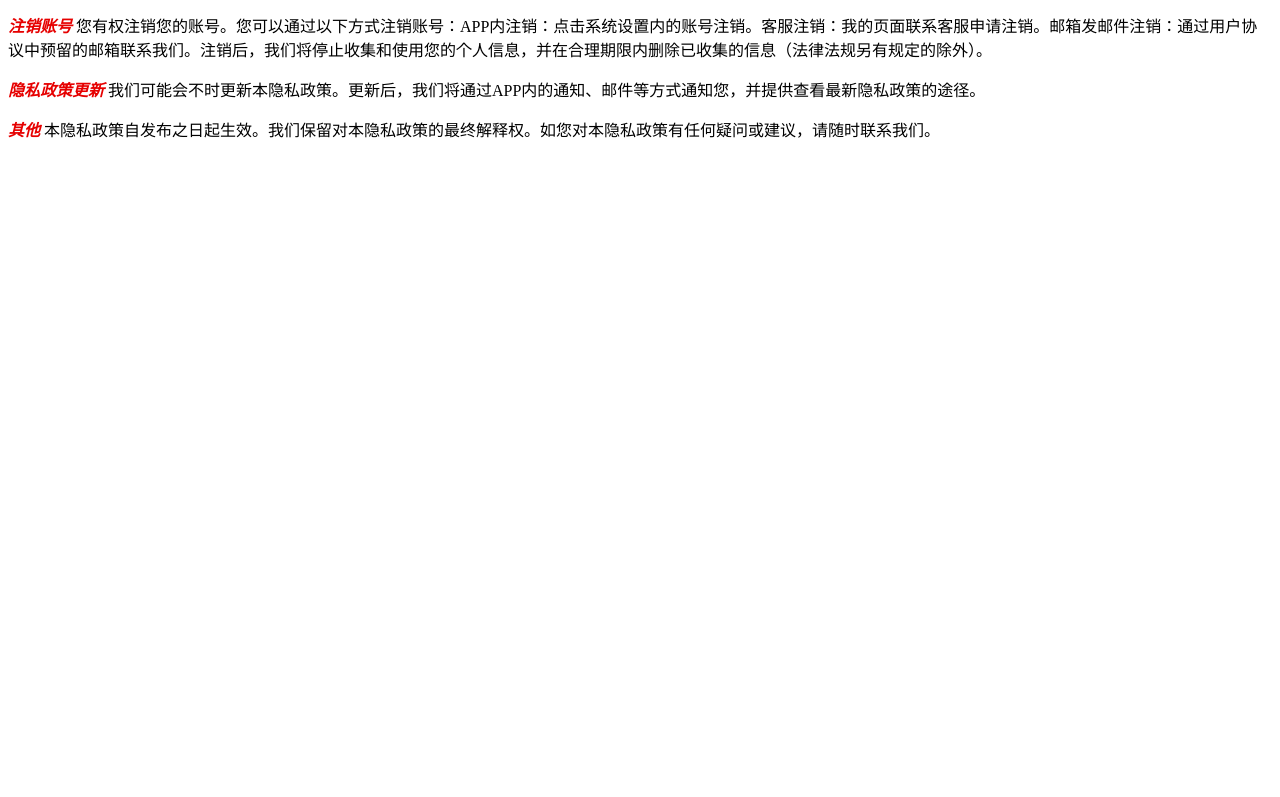
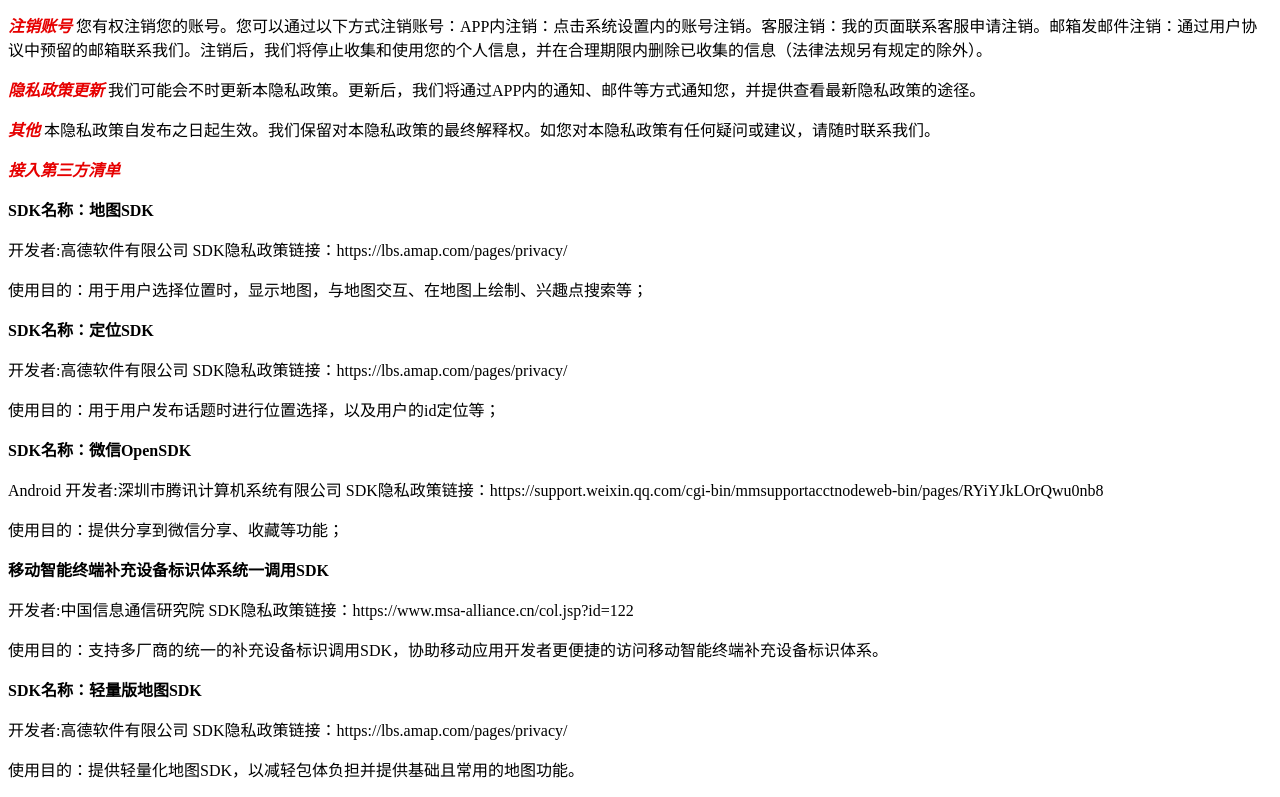
Before and after one commit to drZhaoJingxin/Privacy_Agreement.github.io, a plain HTML site: page index.html in a window 1280 px wide. Shown: the part 531-1328 px from the top of the page. Before the commit the page ends 800 px from the top, so only its background shows below. Drawn offline with Linux system fonts and the light colour scheme.

Commit message:
Update index.html
添加地图条例

```diff
--- a/index.html
+++ b/index.html
@@ -1,9 +1,11 @@
 <!DOCTYPE html>
 <html>
+
 <head>
 	<meta charset="utf-8">
 	<title>大学牲APP隐私政策</title>
 </head>
+
 <body>
 	<p>“大学牲”APP隐私政策</p>
 	<p>APP 名称：大学牲</p>
@@ -20,7 +22,8 @@
 		<strong style="color: rgb(230, 0, 0);">
 			<em>个人信息获取</em>
 		</strong>
-		为识别您的设备并预防恶意程序及反作弊、提高服务安全性、保障运营质量及效率，我们会收集您的设备信息(包括IME1、设备序列号、OAID、MEID、Android lD、IMSI、GUID、MAC地址、SIM卡序列号)、已安装APP信息或运行中的进程信息。在你分享或接收被分享的信息时，需要在本地访问你的剪切板，读取其中包含的口令、分享码、链接，以实现跳转、分享、活动联动等功能或服务。在您点击隐私政策协议“同意”前，APP或SDK不会调用系统API接口获取您的个人信息、设备信息。
+		为识别您的设备并预防恶意程序及反作弊、提高服务安全性、保障运营质量及效率，我们会收集您的设备信息(包括IME1、设备序列号、OAID、MEID、Android
+		lD、IMSI、GUID、MAC地址、SIM卡序列号)、已安装APP信息或运行中的进程信息。在你分享或接收被分享的信息时，需要在本地访问你的剪切板，读取其中包含的口令、分享码、链接，以实现跳转、分享、活动联动等功能或服务。在您点击隐私政策协议“同意”前，APP或SDK不会调用系统API接口获取您的个人信息、设备信息。
 	</p>
 	<p>
 		<strong style="color: rgb(230, 0, 0);">
@@ -52,6 +55,29 @@
 		</strong>
 		本隐私政策自发布之日起生效。我们保留对本隐私政策的最终解释权。如您对本隐私政策有任何疑问或建议，请随时联系我们。
 	</p>
+	<div>
+		<strong style="color: rgb(230, 0, 0);">
+			<em>接入第三方清单</em>
+		</strong>
+		<p>
+			<strong>SDK名称：地图SDK</strong>
+			<p>开发者:高德软件有限公司 SDK隐私政策链接：https://lbs.amap.com/pages/privacy/</p>
+			<p>使用目的：用于用户选择位置时，显示地图，与地图交互、在地图上绘制、兴趣点搜索等；</p>
+			<strong>SDK名称：定位SDK</strong>
+			<p>开发者:高德软件有限公司 SDK隐私政策链接：https://lbs.amap.com/pages/privacy/</p>
+			<p>使用目的：用于用户发布话题时进行位置选择，以及用户的id定位等；</p>
+			<strong>SDK名称：微信OpenSDK</strong>
+			<p>Android 开发者:深圳市腾讯计算机系统有限公司
+			SDK隐私政策链接：https://support.weixin.qq.com/cgi-bin/mmsupportacctnodeweb-bin/pages/RYiYJkLOrQwu0nb8</p>
+			<p>使用目的：提供分享到微信分享、收藏等功能；</p>
+			<strong>移动智能终端补充设备标识体系统一调用SDK</strong>
+			<p>开发者:中国信息通信研究院 SDK隐私政策链接：https://www.msa-alliance.cn/col.jsp?id=122</p>
+			<p>使用目的：支持多厂商的统一的补充设备标识调用SDK，协助移动应用开发者更便捷的访问移动智能终端补充设备标识体系。</p>
+			<strong>SDK名称：轻量版地图SDK</strong>
+			<p>开发者:高德软件有限公司 SDK隐私政策链接：https://lbs.amap.com/pages/privacy/</p>
+			<p>使用目的：提供轻量化地图SDK，以减轻包体负担并提供基础且常用的地图功能。</p>
+		</p>
+	</div>
+</body>
 
-	</body>
 </html>
```
Lines whose indentation alone changed are shown as unchanged.
